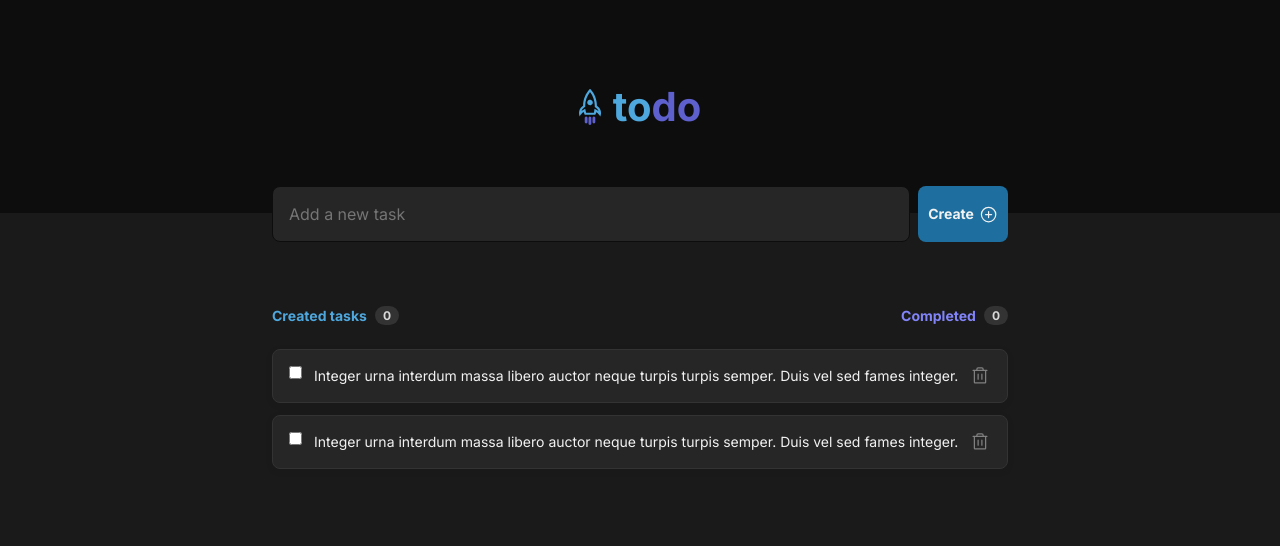
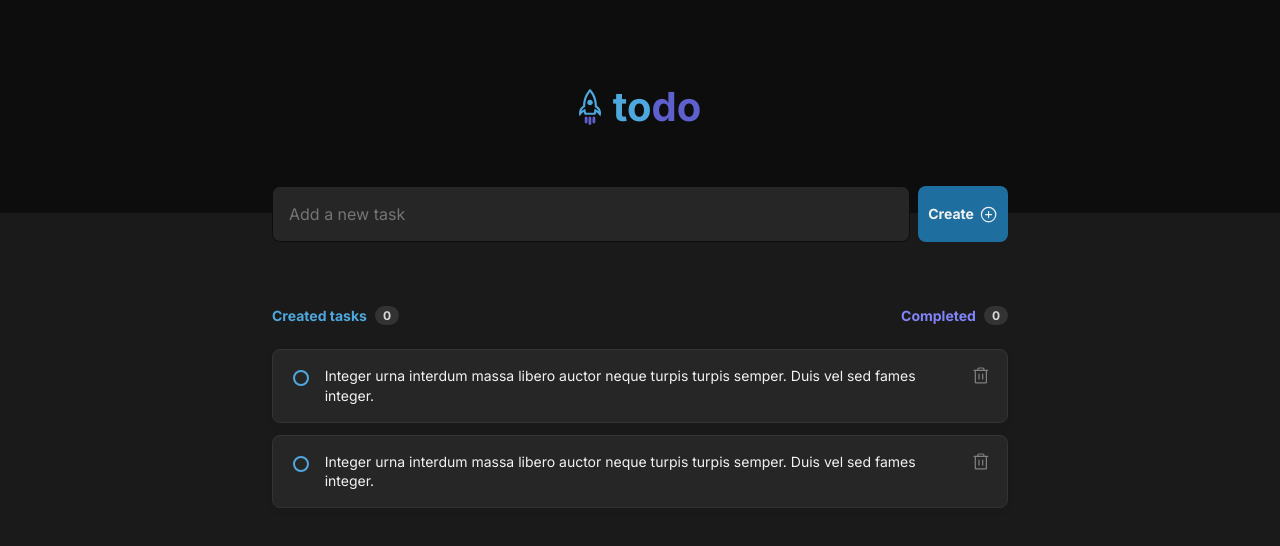
Before and after one commit to BrenoFischer/rocketseat, a React (Vite) app in the folder challenge-1/: page / in a window 1280 px wide. Shown: the top 546 px of the page. Built offline with nearby package versions, Linux system fonts and the light colour scheme.

Commit message:
add task structure + style

```diff
--- a/challenge-1/src/App.module.css
+++ b/challenge-1/src/App.module.css
@@ -33,6 +33,7 @@
 
 .newTask input:focus {
     color: var(--gray-100);
+    box-shadow: 0 0 0 2px var(--purpleDark);
 }
 
 .newTask button[type='submit'] {
@@ -58,6 +59,10 @@
 
 .newTask button[type='submit']:hover {
     background: var(--blue);
+}
+
+.newTask button[type='submit']:focus {
+    box-shadow: 0 0 0 2px var(--purpleDark);
 }
 
 .newTask span {
--- a/challenge-1/src/components/Task.module.css
+++ b/challenge-1/src/components/Task.module.css
@@ -21,3 +21,65 @@
     line-height: 140%;
     color: var(--gray-100)
 }
+
+.inputWrapper {
+    width: 1.5rem;
+    height: 1.5rem;
+    display: flex;
+    align-items: center;
+    justify-content: center;
+
+    position: relative;
+}
+
+.task input[type='checkbox'] {
+    appearance: none;
+    -webkit-appearance: none;
+    background: transparent;
+    margin: 0;
+
+    cursor: pointer;
+    position: relative;
+
+    width: 1rem;
+    height: 1rem;
+    border-radius: 999px;
+    border: 2px solid var(--blue);
+
+    transition: all 0.2s;
+}
+
+.task input[type='checkbox']:focus {
+    outline: none !important;
+}
+
+.task input[type='checkbox']:hover {
+    background: var(--gray-400);
+    border: 2px solid var(--blueDark);
+}
+
+.task input[type='checkbox']:checked {
+    background: var(--purple);
+    border: 2px solid var(--pruple);
+}
+
+.task input[type='checkbox']:checked:hover {
+    background: var(--purpleDark);
+}
+
+.task label:after {
+    content: '';
+    position: absolute;
+    height: 6px;
+    width: 4px;
+    left: calc(50% - 3px);
+    top: 50%;
+    border: solid var(--gray-100);
+    border-width: 0 2px 2px 0;
+    transform: rotate(45deg) translate(-50%, -50%);
+    opacity: 0;
+}
+
+.task input[type='checkbox']:checked + label:after {
+    opacity: 1;
+}
--- a/challenge-1/src/components/Task.tsx
+++ b/challenge-1/src/components/Task.tsx
@@ -5,7 +5,10 @@ import styles from './Task.module.css';
 export function Task() {
     return (
         <li className={styles.task}>
-            <input type='checkbox' />
+            <div className={styles.inputWrapper}>
+                <input type='checkbox' id='checkbox' />
+                <label htmlFor='checkbox'></label>
+            </div>
             <p>Integer urna interdum massa libero auctor neque turpis turpis semper. Duis vel sed fames integer.</p>
             <Trash size={20} />
         </li>
--- a/challenge-1/src/global.css
+++ b/challenge-1/src/global.css
@@ -18,7 +18,7 @@
 
 :focus {
     outline: transparent;
-    box-shadow: 0 0 0 2px var(--purpleDark);
+    /* box-shadow: 0 0 0 2px var(--purpleDark); */
   }
 
 
```
